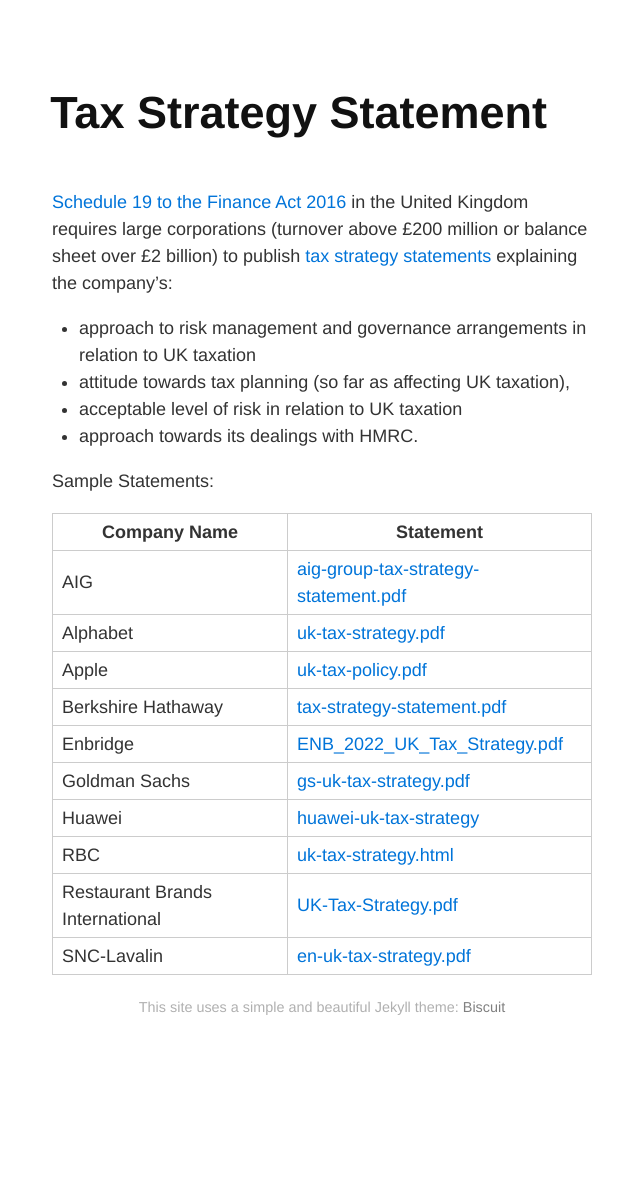
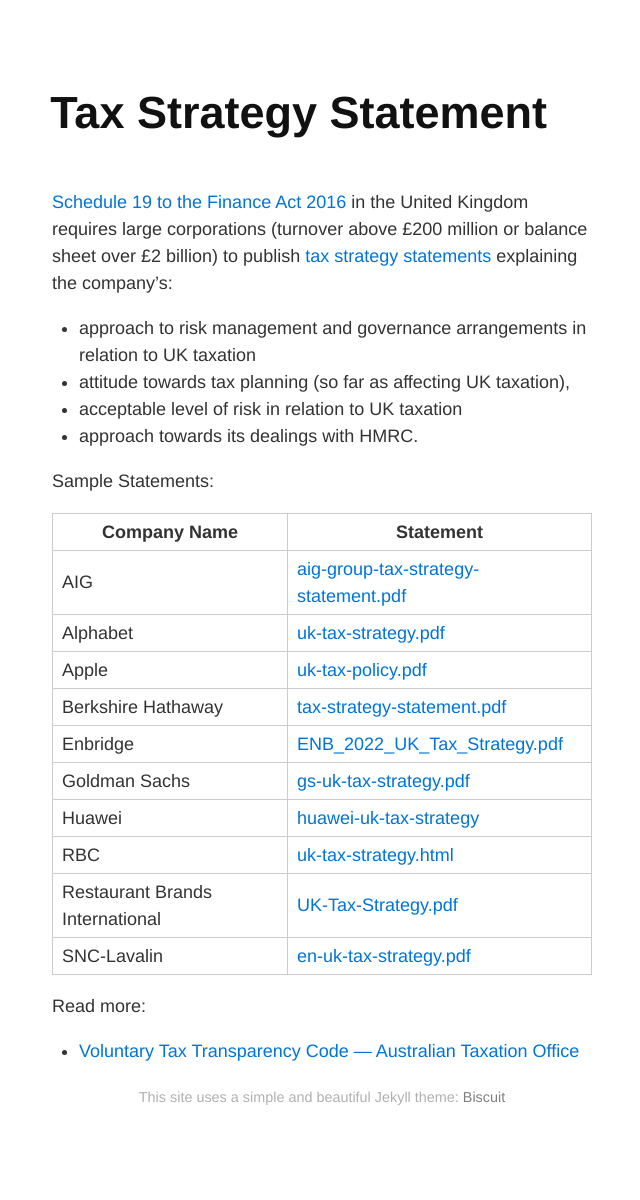
Before and after one commit to RamVasuthevan/TaxStrategyStatement, a Jekyll site: the page built from website/index.md, in a window 1280 px wide. Shown: the whole page, without its empty margins (318-958 px from the left). Built offline with Jekyll 4.4.1, drawn with Linux system fonts in a browser that asks for light colours; before the commit the page ends 1110 px from its top, so only the background shows below that.

Commit message:
Update index.md

```diff
--- a/website/index.md
+++ b/website/index.md
@@ -28,3 +28,6 @@
     {% endfor %}
   </tbody>
 </table>
+
+Read more:
+- [Voluntary Tax Transparency Code — Australian Taxation Office](https://www.ato.gov.au/business/large-business/corporate-tax-transparency/voluntary-tax-transparency-code/)
```
